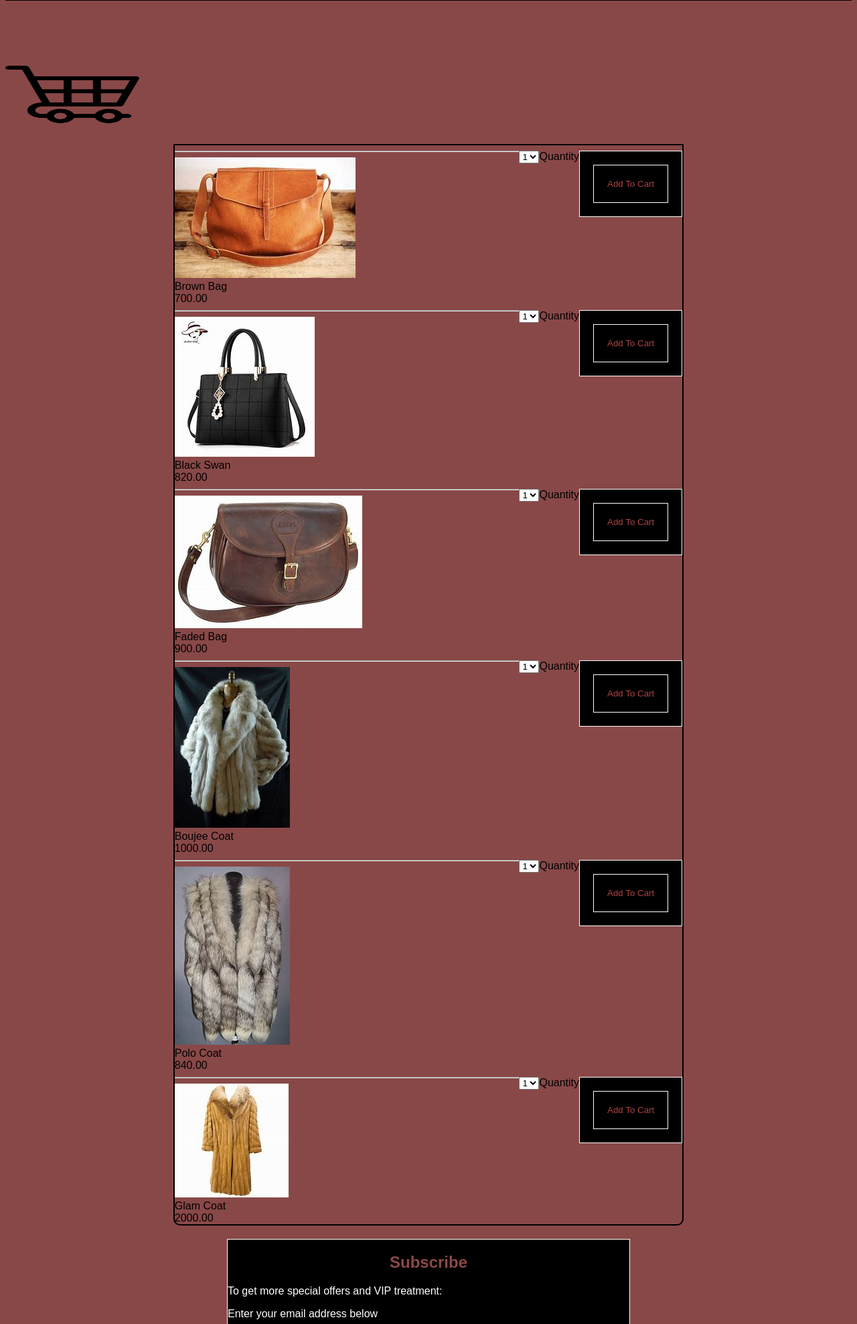
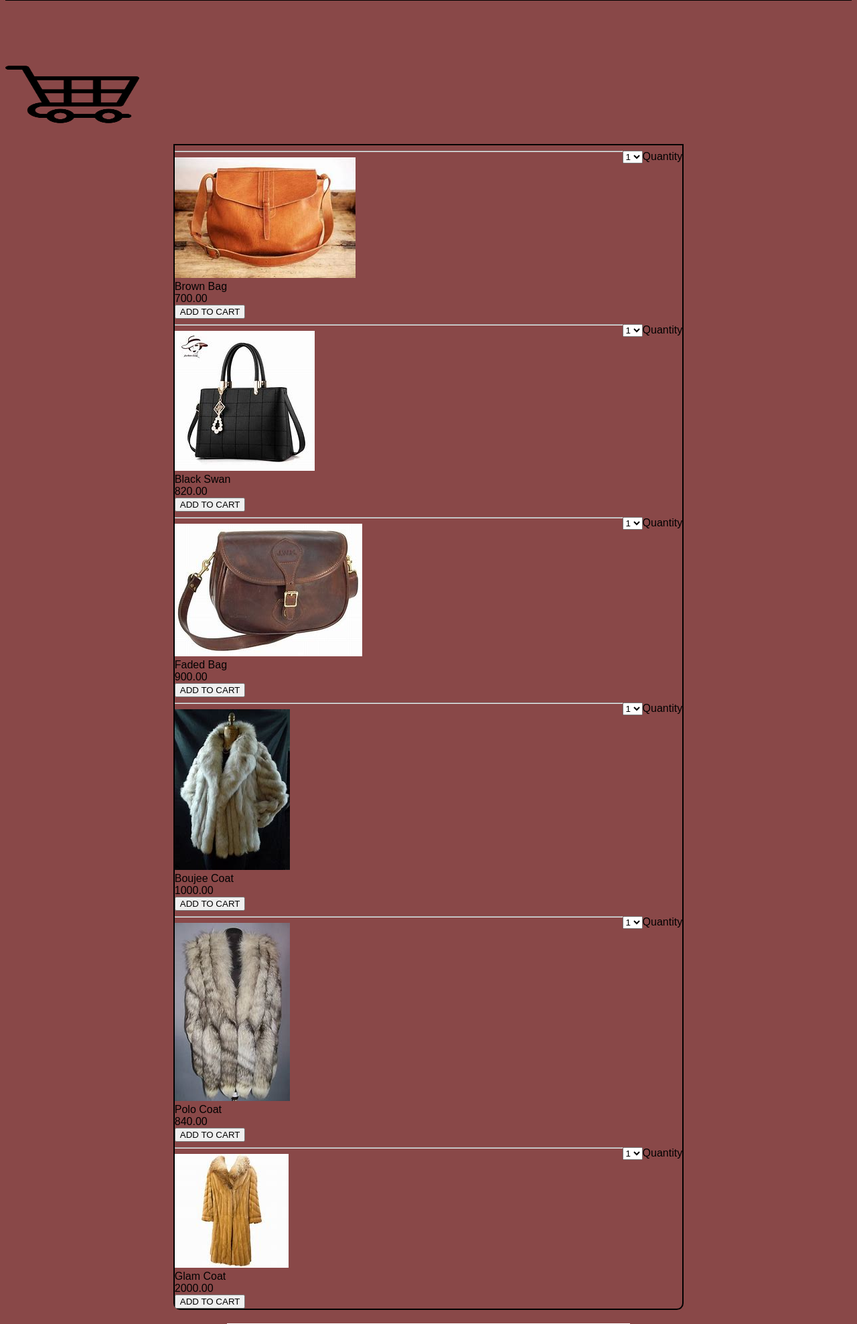
Before and after one commit to Chelseaweb/onlinestore, a PHP site: page /shop.php in a window 1280 px wide. Shown: the part 545-2522 px from the top of the page at 67% size. Run offline with PHP 8.4, Linux system fonts and the light colour scheme; data comes from the database, SQL or seed files in the repository.

Commit message:
Add files via upload

```diff
--- a/shop.php
+++ b/shop.php
@@ -100,10 +100,6 @@ while($array = $result -> fetch_assoc())
 ?>
  <div>
 
-    <div class="add">
-    <button type="submit" name="submit" id="add" class="add">Add To Cart</button>
-    </div>
-
     <label for="quantity">Quantity</label>
     <select id="quantity">
     <option value="1">1</option>
@@ -118,13 +114,17 @@ while($array = $result -> fetch_assoc())
             <img src="<?php echo $image; ?>">
         </div>
         <div>
-            <?php echo $name; ?>
+            <?php echo $name;
+            $product_name = $name;
+             ?>
+
         </div>
 
         <div>
             <?php echo $price; ?>
         </div>
 
+        <div class="btn_div"><button id="a_c_btn" onclick="addToCart('<?php echo $product_name; ?>')">ADD TO CART</button></div>
     </div>
     <?php
 }
@@ -162,21 +162,6 @@ $conn->close();
   </body>
 </html>
 
-
-
-
-
-
-
-
-
-
-
-
-
-
-
-
     <?php
   // connect to database
     $db = mysqli_connect('localhost', 'root', 'new_password', 'onlinestore');
@@ -196,6 +181,6 @@ $conn->close();
 			</div>
 		</div>
 	</footer><!--End of Footer-->
-
+<script type="text/javascript" src="script/cart.js"></script>
 </body>
 </html>
```
